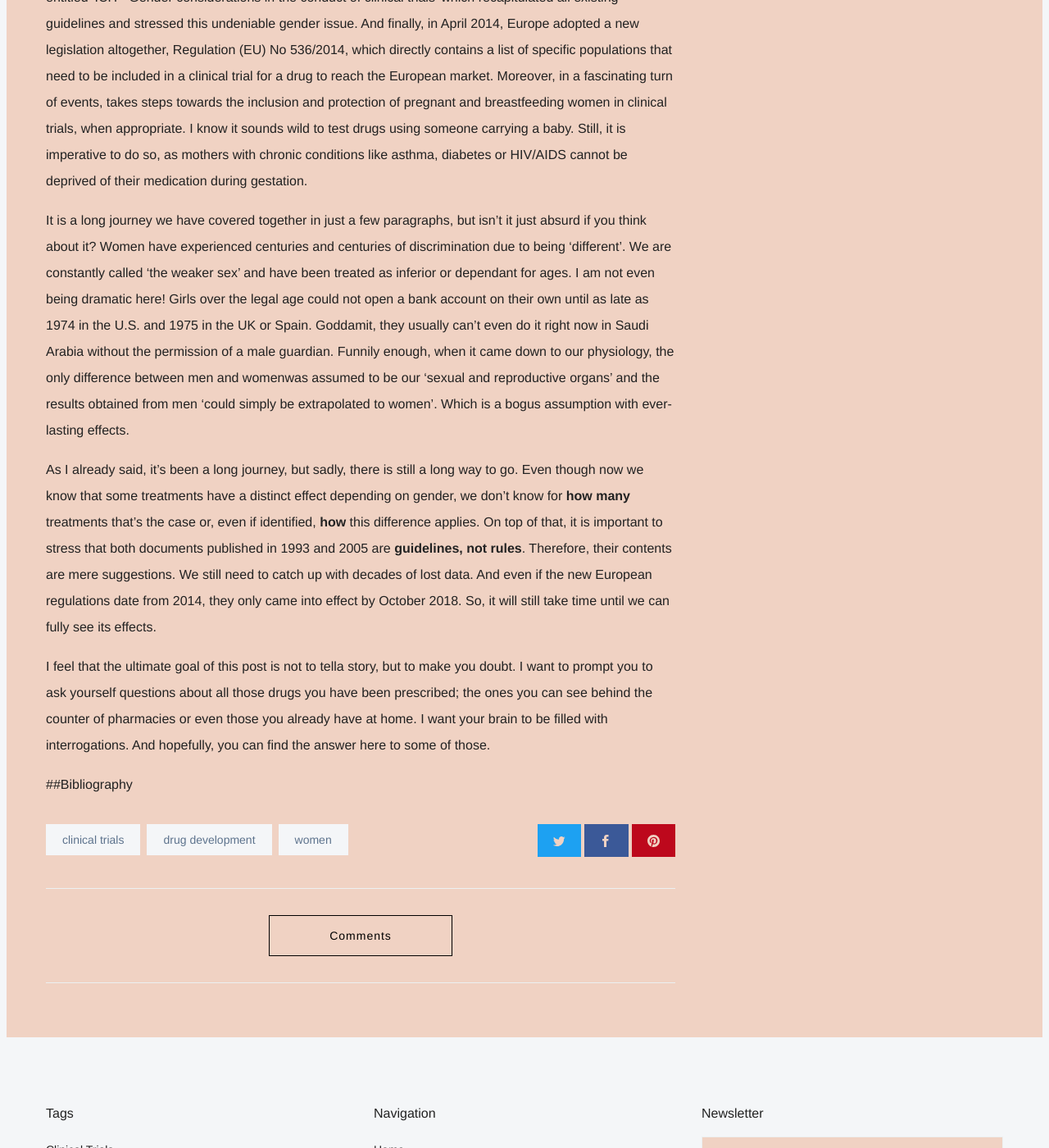
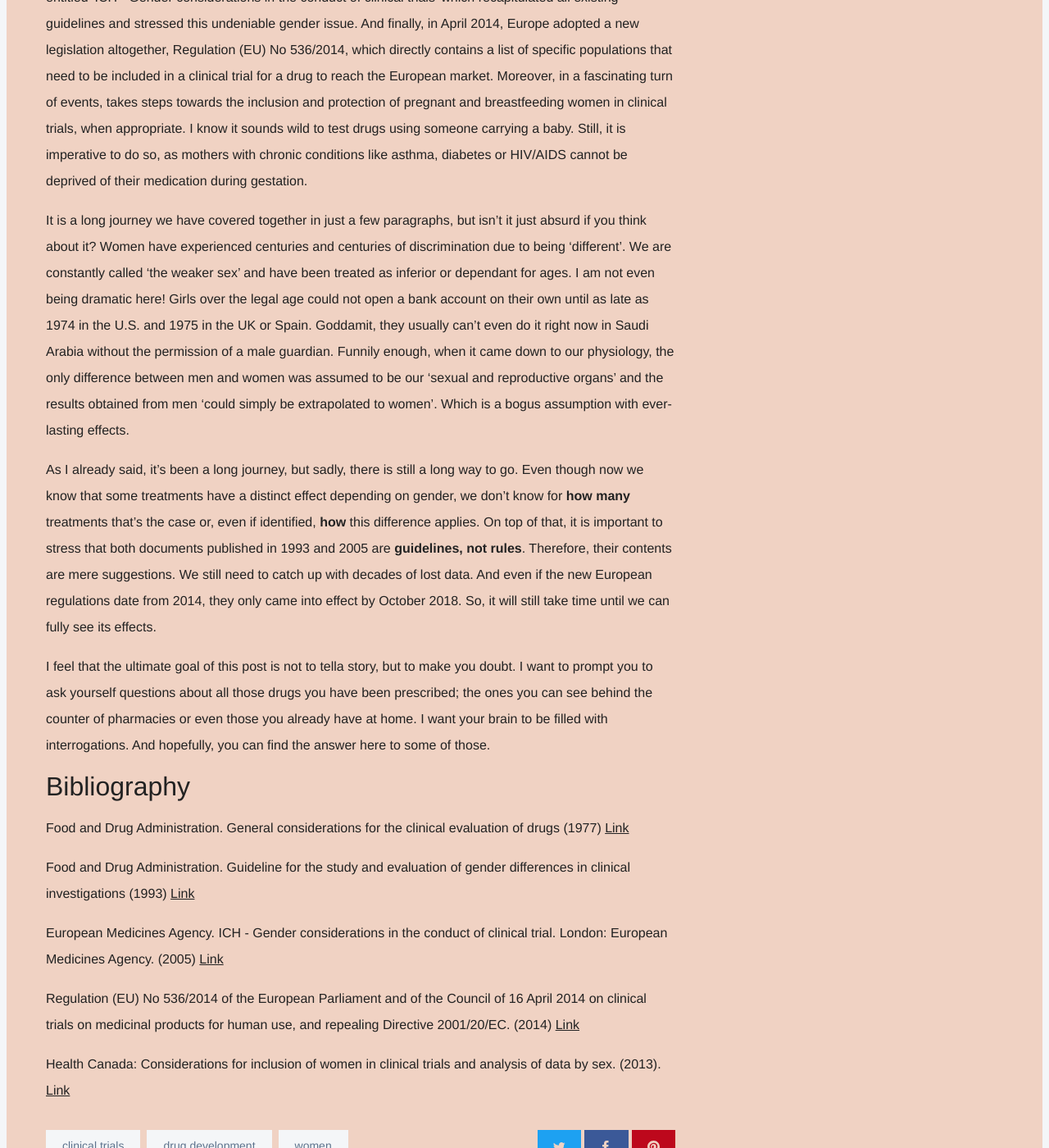
Before and after one commit to the-modern-hypatia/blog, a Jekyll site: the page built from _posts/2022-7-27-women-in-clinical-trials.md, in a window 1280 px wide and 1400 px high, scrolled down 2211 px. Shown: the whole window at 82% size. Built offline with Jekyll 4.4.1, drawn with Linux system fonts in a browser that asks for light colours; some web fonts are replaced; some of the changed text lies outside the part shown.

Commit message:
Update first post

```diff
--- a/_posts/2022-7-27-women-in-clinical-trials.md
+++ b/_posts/2022-7-27-women-in-clinical-trials.md
@@ -1,6 +1,6 @@
 ---
 layout: post
-title: Women in clinical trials
+title: The strange case of women in clinical trials
 featured: true
 author: alicia
 tags: [clinical trials, drug development, women]
@@ -22,10 +22,19 @@ Other similar documents saw the light around the same period and stressed the im
 
 Following the North American lead, in 2005, the European Medicines Agency (EMA) released a summary entitled 'ICH - Gender considerations in the conduct of clinical trials' which recapitulated all existing guidelines and stressed this undeniable gender issue. And finally, in April 2014, Europe adopted a new legislation altogether, Regulation (EU) No 536/2014, which directly contains a list of specific populations that need to be included in a clinical trial for a drug to reach the European market. Moreover, in a fascinating turn of events, takes steps towards the inclusion and protection of pregnant and breastfeeding women in clinical trials, when appropriate. I know it sounds wild to test drugs using someone carrying a baby. Still, it is imperative to do so, as mothers with chronic conditions like asthma, diabetes or HIV/AIDS cannot be deprived of their medication during gestation.
 
-It is a long journey we have covered together in just a few paragraphs, but isn’t it just absurd if you think about it? Women have experienced centuries and centuries of discrimination due to being 'different'. We are constantly called 'the weaker sex' and have been treated as inferior or dependant for ages. I am not even being dramatic here! Girls over the legal age could not open a bank account on their own until as late as 1974 in the U.S. and 1975 in the UK or Spain. Goddamit, they usually can’t even do it right now in Saudi Arabia without the permission of a male guardian. Funnily enough, when it came down to our physiology, the only difference between men and womenwas assumed to be our 'sexual and reproductive organs' and the results obtained from men 'could simply be extrapolated to women'. Which is a bogus assumption with ever-lasting effects.
+It is a long journey we have covered together in just a few paragraphs, but isn’t it just absurd if you think about it? Women have experienced centuries and centuries of discrimination due to being 'different'. We are constantly called 'the weaker sex' and have been treated as inferior or dependant for ages. I am not even being dramatic here! Girls over the legal age could not open a bank account on their own until as late as 1974 in the U.S. and 1975 in the UK or Spain. Goddamit, they usually can’t even do it right now in Saudi Arabia without the permission of a male guardian. Funnily enough, when it came down to our physiology, the only difference between men and women was assumed to be our 'sexual and reproductive organs' and the results obtained from men 'could simply be extrapolated to women'. Which is a bogus assumption with ever-lasting effects.
 
 As I already said, it’s been a long journey, but sadly, there is still a long way to go. Even though now we know that some treatments have a distinct effect depending on gender, we don’t know for **how many** treatments that’s the case or, even if identified, **how** this difference applies. On top of that, it is important to stress that both documents published in 1993 and 2005 are **guidelines, not rules**. Therefore, their contents are mere suggestions. We still need to catch up with decades of lost data. And even if the new European regulations date from 2014, they only came into effect by October 2018. So, it will still take time until we can fully see its effects.
 
 I feel that the ultimate goal of this post is not to tella story, but to make you doubt. I want to prompt you to ask yourself questions about all those drugs you have been prescribed; the ones you can see behind the counter of pharmacies or even those you already have at home. I want your brain to be filled with interrogations. And hopefully, you can find the answer here to some of those.
 
-##Bibliography
+# Bibliography
+Food and Drug Administration. General considerations for the clinical evaluation of drugs (1977) [Link](https://babel.hathitrust.org/cgi/pt?id=umn.31951003051226s&view=1up&seq=1)
+
+Food and Drug Administration. Guideline for the study and evaluation of gender differences in clinical investigations (1993) [Link](https://www.fda.gov/regulatory-information/search-fda-guidance-documents/study-and-evaluation-gender-differences-clinical-evaluation-drugs)
+
+European Medicines Agency. ICH - Gender considerations in the conduct of clinical trial. London: European Medicines Agency. (2005) [Link](https://www.ema.europa.eu/en/documents/scientific-guideline/ich-gender-considerations-conduct-clinical-trials-step-5_en.pdf)
+
+Regulation (EU) No 536/2014 of the European Parliament and of the Council of 16 April 2014 on clinical trials on medicinal products for human use, and repealing Directive 2001/20/EC. (2014) [Link](https://eur-lex.europa.eu/legal-content/EN/TXT/?uri=celex%3A32014R0536)
+
+Health Canada: Considerations for inclusion of women in clinical trials and analysis of data by sex. (2013). [Link](https://www.canada.ca/en/health-canada/services/drugs-health-products/drug-products/applications-submissions/guidance-documents/clinical-trials/considerations-inclusion-women-clinical-trials-analysis-data-sex-differences.html)
```
Also changed, not shown: other parts of _posts/2022-7-27-women-in-clinical-trials.md (+1 -1 lines).
